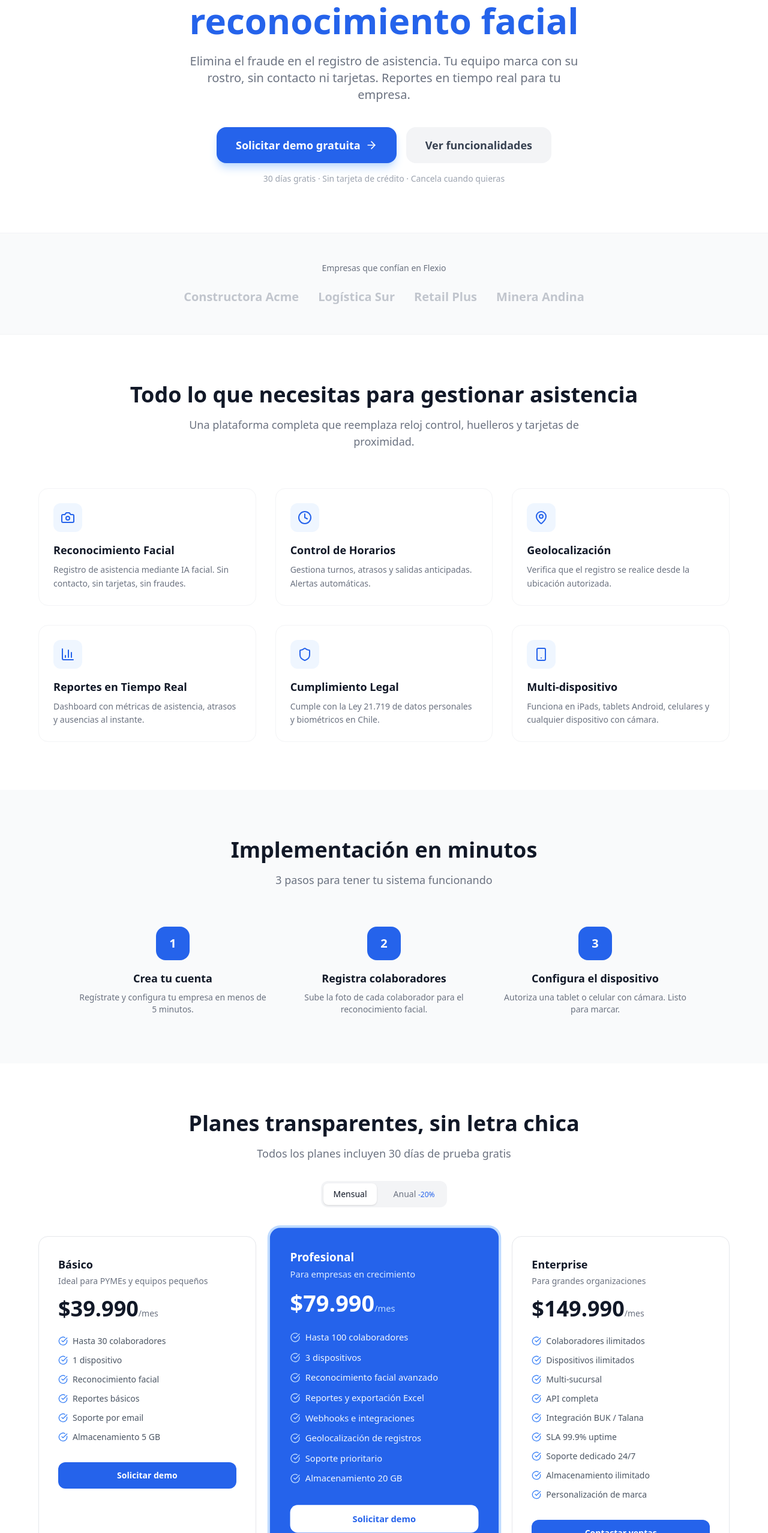
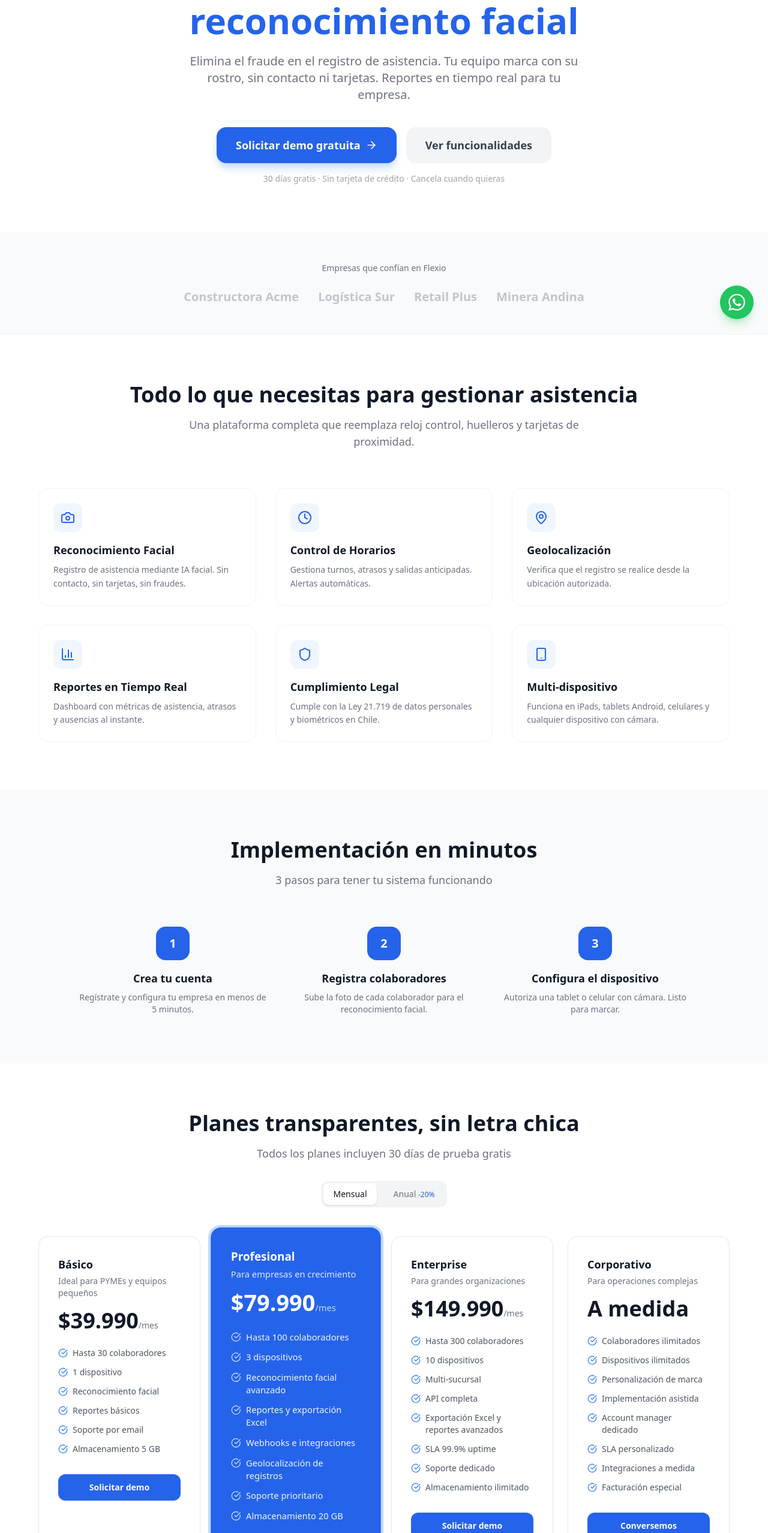
Before and after one commit to pdencina/registro_asistencia_Empresa, a React (Vite) app: page / in a window 1280 px wide. Shown: the part 244-2800 px from the top of the page at 60% size. Built offline with nearby package versions, Linux system fonts and the light colour scheme; the HTML template or start-up script is replaced by a standard one.

Commit message:
nuevos cbios

```diff
--- a/src/pages/LandingPage.jsx
+++ b/src/pages/LandingPage.jsx
@@ -46,17 +46,34 @@ export default function LandingPage() {
       period: '/mes',
       description: 'Para grandes organizaciones',
       features: [
+        'Hasta 300 colaboradores',
+        '10 dispositivos',
+        'Multi-sucursal',
+        'API completa',
+        'Exportación Excel y reportes avanzados',
+        'SLA 99.9% uptime',
+        'Soporte dedicado',
+        'Almacenamiento ilimitado',
+      ],
+      cta: 'Solicitar demo',
+      highlighted: false,
+    },
+    {
+      name: 'Corporativo',
+      price: 'A medida',
+      period: '',
+      description: 'Para operaciones complejas',
+      features: [
         'Colaboradores ilimitados',
         'Dispositivos ilimitados',
-        'Multi-sucursal',
-        'API completa',
-        'Integración BUK / Talana',
-        'SLA 99.9% uptime',
-        'Soporte dedicado 24/7',
-        'Almacenamiento ilimitado',
         'Personalización de marca',
+        'Implementación asistida',
+        'Account manager dedicado',
+        'SLA personalizado',
+        'Integraciones a medida',
+        'Facturación especial',
       ],
-      cta: 'Contactar ventas',
+      cta: 'Conversemos',
       highlighted: false,
     },
   ];
@@ -256,7 +273,7 @@ export default function LandingPage() {
             </div>
           </div>
 
-          <div className="grid md:grid-cols-3 gap-8">
+          <div className="grid md:grid-cols-2 lg:grid-cols-4 gap-6">
             {plans.map((plan, i) => (
               <div
                 key={i}
@@ -274,7 +291,7 @@ export default function LandingPage() {
                 </p>
                 <div className="mb-6">
                   <span className={`text-4xl font-bold ${plan.highlighted ? 'text-white' : 'text-gray-900'}`}>
-                    ${plan.price}
+                    {plan.price === 'A medida' ? plan.price : `$${plan.price}`}
                   </span>
                   <span className={`text-sm ${plan.highlighted ? 'text-primary-200' : 'text-gray-500'}`}>
                     {plan.period}
@@ -402,6 +419,19 @@ export default function LandingPage() {
           </div>
         </div>
       </footer>
+
+      {/* Botón flotante WhatsApp */}
+      <a
+        href="https://wa.me/56949616038?text=Hola%2C%20me%20interesa%20Flexio"
+        target="_blank"
+        rel="noopener noreferrer"
+        className="fixed bottom-6 right-6 z-50 w-14 h-14 bg-green-500 hover:bg-green-600 rounded-full flex items-center justify-center shadow-lg shadow-green-500/30 transition-all hover:scale-110"
+        title="Escríbenos por WhatsApp"
+      >
+        <svg className="w-7 h-7 text-white" fill="currentColor" viewBox="0 0 24 24">
+          <path d="M17.472 14.382c-.297-.149-1.758-.867-2.03-.967-.273-.099-.471-.148-.67.15-.197.297-.767.966-.94 1.164-.173.199-.347.223-.644.075-.297-.15-1.255-.463-2.39-1.475-.883-.788-1.48-1.761-1.653-2.059-.173-.297-.018-.458.13-.606.134-.133.298-.347.446-.52.149-.174.198-.298.298-.497.099-.198.05-.371-.025-.52-.075-.149-.669-1.612-.916-2.207-.242-.579-.487-.5-.669-.51-.173-.008-.371-.01-.57-.01-.198 0-.52.074-.792.372-.272.297-1.04 1.016-1.04 2.479 0 1.462 1.065 2.875 1.213 3.074.149.198 2.096 3.2 5.077 4.487.709.306 1.262.489 1.694.625.712.227 1.36.195 1.871.118.571-.085 1.758-.719 2.006-1.413.248-.694.248-1.289.173-1.413-.074-.124-.272-.198-.57-.347m-5.421 7.403h-.004a9.87 9.87 0 01-5.031-1.378l-.361-.214-3.741.982.998-3.648-.235-.374a9.86 9.86 0 01-1.51-5.26c.001-5.45 4.436-9.884 9.888-9.884 2.64 0 5.122 1.03 6.988 2.898a9.825 9.825 0 012.893 6.994c-.003 5.45-4.437 9.884-9.885 9.884m8.413-18.297A11.815 11.815 0 0012.05 0C5.495 0 .16 5.335.157 11.892c0 2.096.547 4.142 1.588 5.945L.057 24l6.305-1.654a11.882 11.882 0 005.683 1.448h.005c6.554 0 11.89-5.335 11.893-11.893a11.821 11.821 0 00-3.48-8.413z"/>
+        </svg>
+      </a>
     </div>
   );
 }
```
